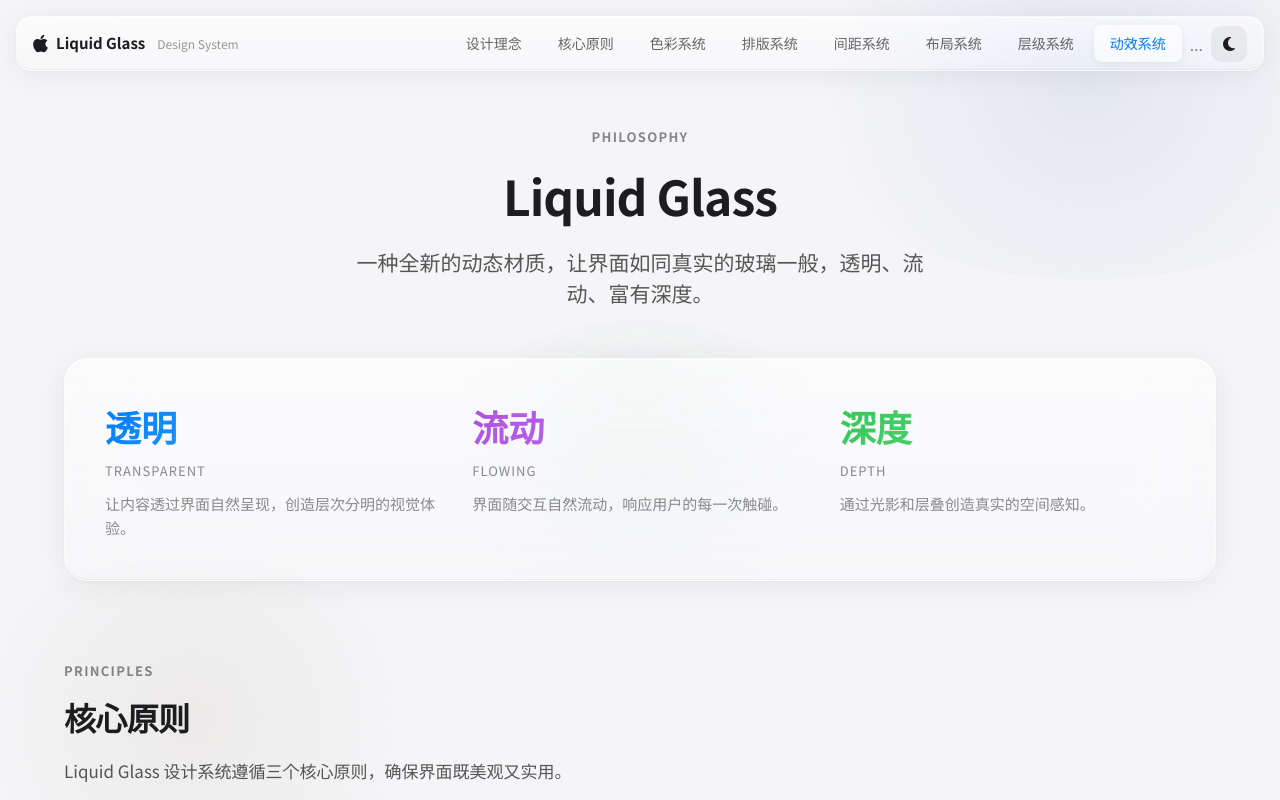
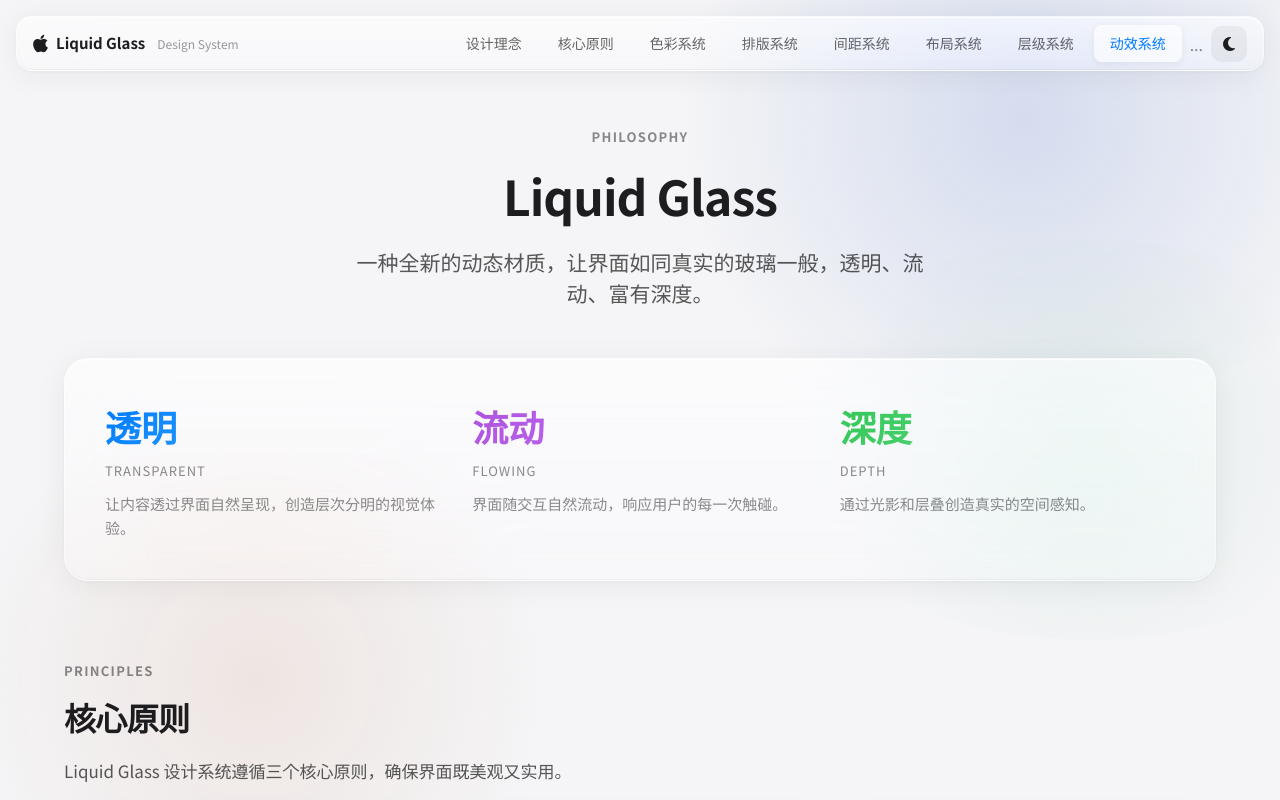
Before and after one commit to renzengfei/AI_Shot_Workbench, a Next.js app in the folder frontend/: page /liquid-glass-demo-v2 in a window 1280 px wide. Shown: the top 800 px of the page. Built offline with nearby package versions, Linux system fonts and the light colour scheme.

Commit message:
style(design-system): strengthen background halos
- Increase halo sizes (50%→70%, 40%→60%, 30%→50%)
- Raise opacity (40%→50%, 35%→45%, 30%→40%)
- Slightly more saturated colors for visibility
- Repositioned for better coverage

```diff
--- a/frontend/app/liquid-glass-demo-v2/page.tsx
+++ b/frontend/app/liquid-glass-demo-v2/page.tsx
@@ -620,10 +620,10 @@
                     pointerEvents: 'none',
                     zIndex: -1
                 }} />
-                {/* 柔和的光晕 - 低饱和度，提供层次但不喧宾夺主 */}
-                <div style={{ position: 'fixed', top: '-15%', right: '-10%', width: '50%', height: '50%', borderRadius: '50%', background: 'radial-gradient(circle, rgba(200,210,230,0.4) 0%, transparent 70%)', pointerEvents: 'none' }} />
-                <div style={{ position: 'fixed', bottom: '-10%', left: '-5%', width: '40%', height: '40%', borderRadius: '50%', background: 'radial-gradient(circle, rgba(220,215,210,0.35) 0%, transparent 70%)', pointerEvents: 'none' }} />
-                <div style={{ position: 'fixed', top: '40%', left: '50%', width: '30%', height: '30%', borderRadius: '50%', background: 'radial-gradient(circle, rgba(210,220,215,0.3) 0%, transparent 70%)', pointerEvents: 'none', transform: 'translateX(-50%)' }} />
+                {/* 柔和的光晕 - 增强但保持高级感 */}
+                <div style={{ position: 'fixed', top: '-20%', right: '-15%', width: '70%', height: '70%', borderRadius: '50%', background: 'radial-gradient(circle, rgba(180,195,230,0.5) 0%, transparent 65%)', pointerEvents: 'none' }} />
+                <div style={{ position: 'fixed', bottom: '-15%', left: '-10%', width: '60%', height: '60%', borderRadius: '50%', background: 'radial-gradient(circle, rgba(230,210,200,0.45) 0%, transparent 65%)', pointerEvents: 'none' }} />
+                <div style={{ position: 'fixed', top: '30%', left: '60%', width: '50%', height: '50%', borderRadius: '50%', background: 'radial-gradient(circle, rgba(200,225,215,0.4) 0%, transparent 65%)', pointerEvents: 'none' }} />
 
                 {/* 顶部导航 */}
                 <nav className="glass-card" style={{
```
